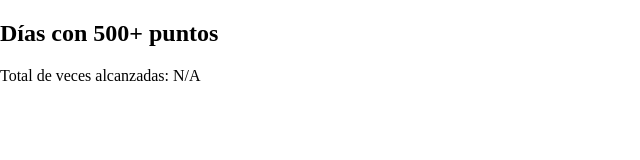
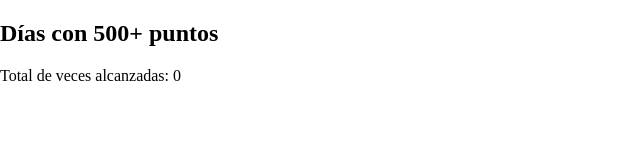
Before and after one commit to AdriSaurXYZ/dailymana, an Angular app in the folder angular-todo/: page /stats in a window 1280 px wide. Shown: the top 160 px of the page, without its empty margins (0-640 px from the left). Built offline with nearby package versions, Linux system fonts and the light colour scheme.

Commit message:
statscounter

```diff
--- a/angular-todo/src/app/stats/stats.component.html
+++ b/angular-todo/src/app/stats/stats.component.html
@@ -1,5 +1,5 @@
 <h2 class="text-xl font-semibold mb-4">Días con 500+ puntos</h2>
-<p class="mb-4 font-bold">Total de veces alcanzadas: {{ totalCount || 'N/A' }}</p>
+<p class="mb-4 font-bold">Total de veces alcanzadas: {{ totalCount }}</p>
 
 <ul class="space-y-2">
   <li *ngFor="let day of days" class="p-2 bg-green-100 rounded">
```
